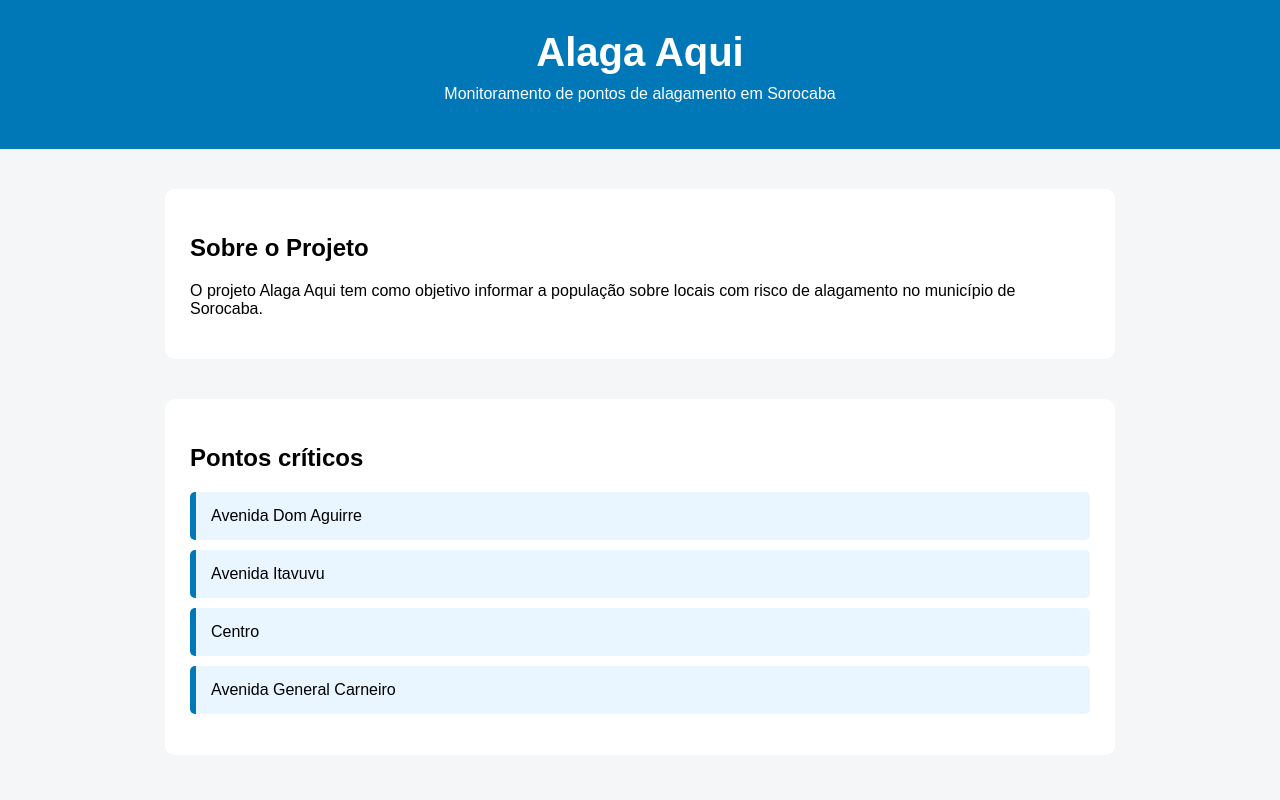
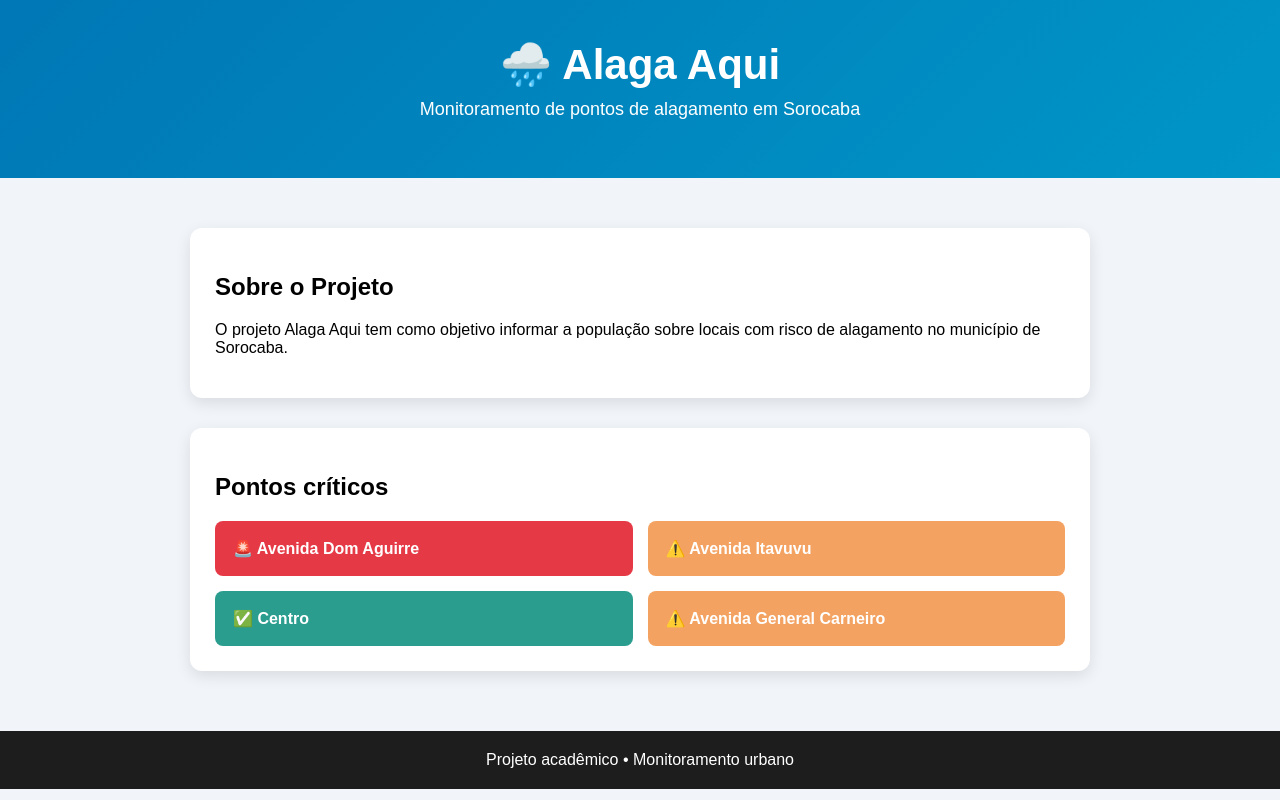
Before and after one commit to wesleyoliveira69-creator/Site-alaga-aqui, a plain HTML site: page index.html in a window 1280 px wide. Drawn offline with Linux system fonts and the light colour scheme.

Commit message:
Nova estrutura do site

```diff
--- a/index.html
+++ b/index.html
@@ -11,42 +11,56 @@
 
 </head>
 
-<body>
-
-<header>
-
-<h1>Alaga Aqui</h1>
+<body><header>
+<h1>🌧️ Alaga Aqui</h1>
 <p>Monitoramento de pontos de alagamento em Sorocaba</p>
-
 </header>
 
-<section>
+<div class="container">
+
+<div class="card">
 
 <h2>Sobre o Projeto</h2>
 
 <p>
-O projeto Alaga Aqui tem como objetivo informar a população sobre locais com risco
-de alagamento no município de Sorocaba.
+O projeto Alaga Aqui tem como objetivo informar a população
+sobre locais com risco de alagamento no município de Sorocaba.
 </p>
 
-</section>
+</div>
 
-<section>
+
+<div class="card">
 
 <h2>Pontos críticos</h2>
 
-<ul>
+<div class="lista">
 
-<li>Avenida Dom Aguirre</li>
-<li>Avenida Itavuvu</li>
-<li>Centro</li>
-<li>Avenida General Carneiro</li>
+<div class="local alto">
+🚨 Avenida Dom Aguirre
+</div>
 
-</ul>
+<div class="local medio">
+⚠️ Avenida Itavuvu
+</div>
 
-</section>
+<div class="local baixo">
+✅ Centro
+</div>
 
-<script src="script.js"></script>
+<div class="local medio">
+⚠️ Avenida General Carneiro
+</div>
+
+</div>
+
+</div>
+
+</div>
+
+<footer>
+Projeto acadêmico • Monitoramento urbano
+</footer>
 
 </body>
 
--- a/style.css
+++ b/style.css
@@ -1,58 +1,81 @@
-body {
+body{
     font-family: Arial, Helvetica, sans-serif;
-    margin: 0;
-    background-color: #f4f6f8;
+    margin:0;
+    background:#f1f4f8;
 }
 
-/* Cabeçalho */
+/* HEADER */
 
-header {
-    background-color: #0077b6;
-    color: white;
-    text-align: center;
-    padding: 30px;
+header{
+    background:linear-gradient(135deg,#0077b6,#0096c7);
+    color:white;
+    text-align:center;
+    padding:40px;
 }
 
-header h1 {
-    margin: 0;
-    font-size: 40px;
+header h1{
+    margin:0;
+    font-size:42px;
 }
 
-header p {
-    margin-top: 10px;
+header p{
+    margin-top:10px;
+    font-size:18px;
 }
 
-/* Conteúdo */
+/* CONTAINER */
 
-section {
-    max-width: 900px;
-    margin: 40px auto;
-    background: white;
-    padding: 25px;
-    border-radius: 10px;
+.container{
+    max-width:900px;
+    margin:auto;
+    padding:20px;
 }
 
-/* Lista de locais */
+/* CARDS */
 
-ul {
-    list-style: none;
-    padding: 0;
+.card{
+    background:white;
+    padding:25px;
+    border-radius:12px;
+    box-shadow:0 5px 15px rgba(0,0,0,0.1);
+    margin-top:30px;
 }
 
-li {
-    background: #e9f5ff;
-    margin: 10px 0;
-    padding: 15px;
-    border-left: 6px solid #0077b6;
-    border-radius: 5px;
+/* LISTA */
+
+.lista{
+    display:grid;
+    grid-template-columns:1fr 1fr;
+    gap:15px;
 }
 
-/* Rodapé */
+.local{
+    padding:18px;
+    border-radius:8px;
+    font-weight:bold;
+    color:white;
+}
 
-footer {
-    text-align: center;
-    padding: 20px;
-    margin-top: 40px;
-    background: #222;
-    color: white;
+/* NÍVEIS DE ALERTA */
+
+.baixo{
+    background:#2a9d8f;
 }
+
+.medio{
+    background:#f4a261;
+}
+
+.alto{
+    background:#e63946;
+}
+
+/* FOOTER */
+
+footer{
+    text-align:center;
+    margin-top:40px;
+    padding:20px;
+    background:#1d1d1d;
+    color:white;
+}
```
